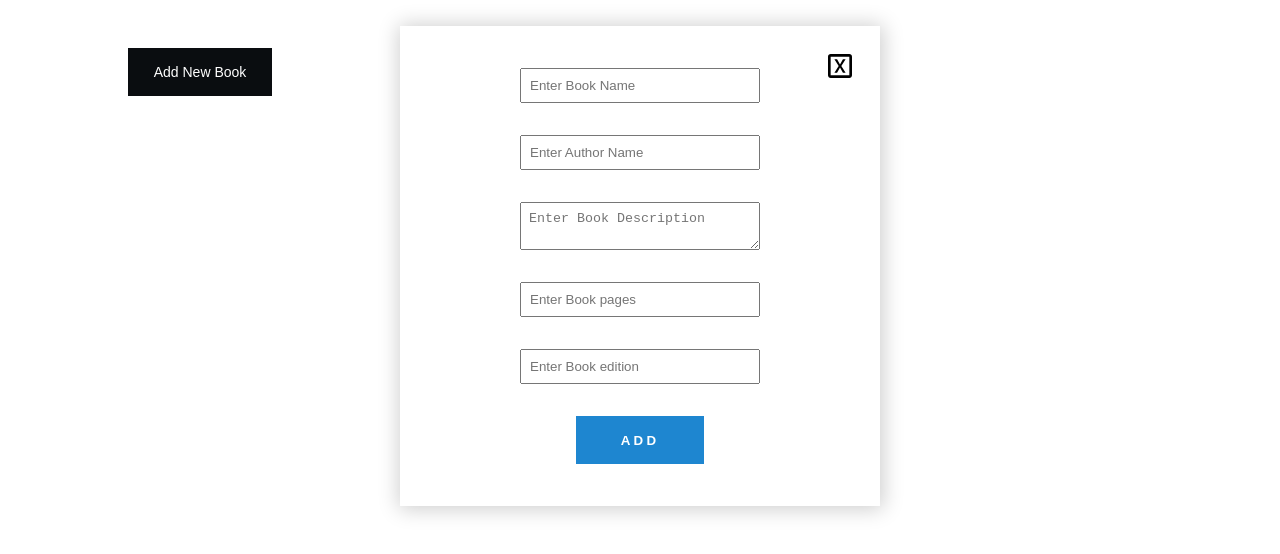
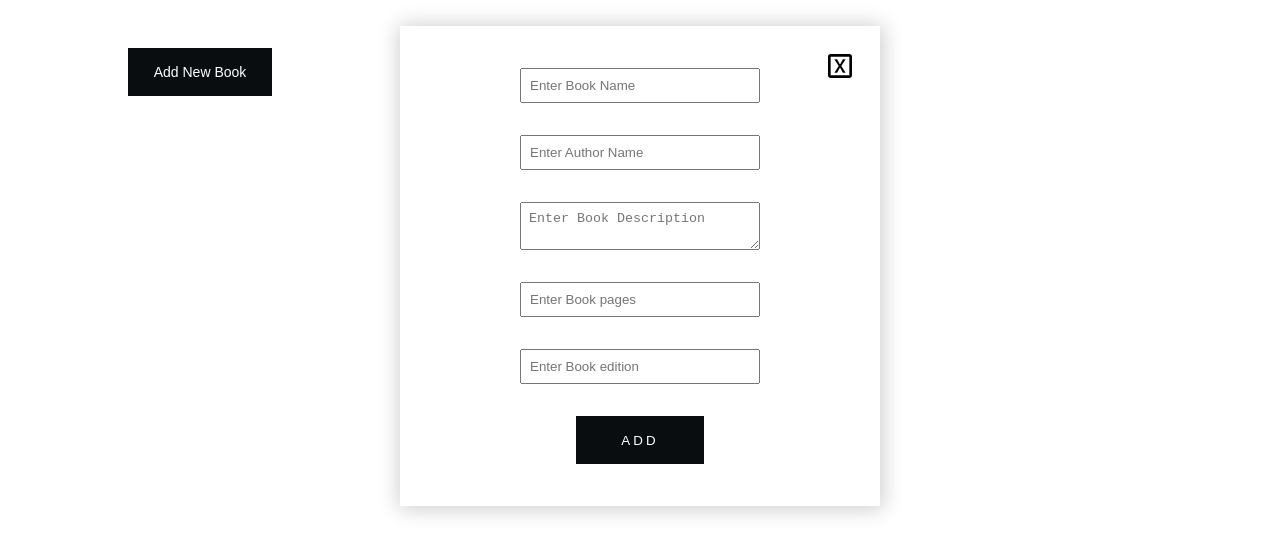
Before and after one commit to Darshan-Pandya10/The-Odin-Library, a plain HTML site: page index.html in a window 1280 px wide. Both pictures are taken after a click on the button "Add New Book". Shown: the part 102-656 px from the top of the page. Drawn offline with Linux system fonts and the light colour scheme.

Commit message:
add styling to button

```diff
--- a/style.css
+++ b/style.css
@@ -51,18 +51,20 @@ form button{
     width: 8rem;
     padding: 0.5rem;
     height: 3rem;
-    background-color: #1e86d0;
+    background-color: #0a0d10;
     outline: none;
     border: none;
     margin: 1rem;
     color: white;
-    font-weight: 700;
+    font-weight: 500;
     letter-spacing: 0.2rem;
+    cursor: pointer;
 }
 
 body{
     width: 100vw;
     height: 100vh;
+    position: relative;
 }
 
 .name{
```
Also changed, not shown: index.html (+0 -1 lines).
